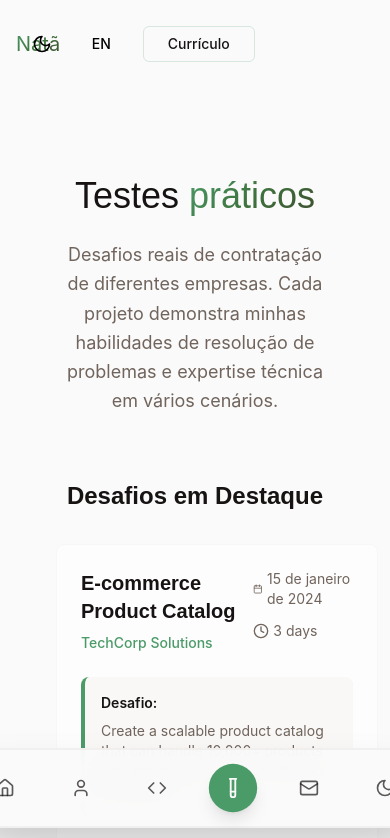
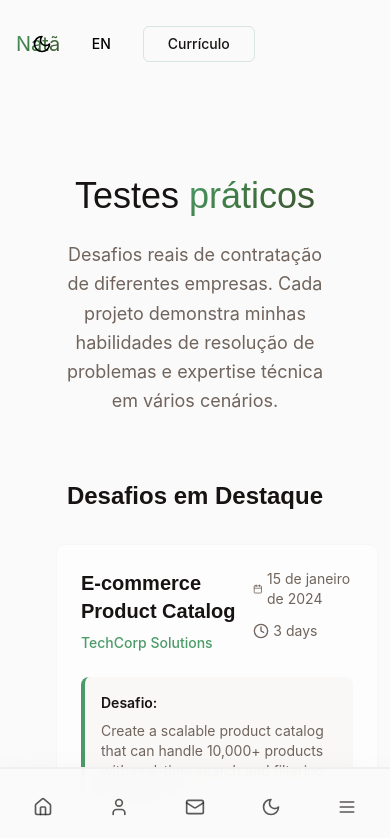
Before and after one commit to DevPedro10/Portfolio, a React (Vite) app: page /practical-tests in a window 390 px wide. Shown: the top 838 px of the page. Built offline with nearby package versions, Linux system fonts and the light colour scheme.

Commit message:
feat: refine MobileBottomNav behavior and style

```diff
--- a/src/components/MobileBottomNav.tsx
+++ b/src/components/MobileBottomNav.tsx
@@ -1,22 +1,25 @@
-import { Home, User, Code, FileText, Mail, Sun, Moon, Notebook, TestTube } from "lucide-react";
-import { useLocation, Link } from "react-router-dom";
+import { Home, User, Mail, Sun, Moon, Menu } from "lucide-react";
+import { useLocation } from "react-router-dom";
 import { useTheme } from "next-themes";
 import { useLanguage } from "@/contexts/LanguageContext";
+import { useState } from "react";
+import { MobileMenu } from "@/components/MobileMenu";
 
 export const MobileBottomNav = () => {
   const location = useLocation();
   const { theme, setTheme } = useTheme();
   const { t } = useLanguage();
+  const [isMenuOpen, setIsMenuOpen] = useState(false);
 
   const scrollToSection = (sectionId: string) => {
-    if (location.pathname !== '/') {
+    if (location.pathname !== "/") {
       window.location.href = `/#${sectionId}`;
       return;
     }
 
     const element = document.getElementById(sectionId);
     if (element) {
-      element.scrollIntoView({ behavior: 'smooth' });
+      element.scrollIntoView({ behavior: "smooth" });
     }
   };
 
@@ -24,44 +27,39 @@ export const MobileBottomNav = () => {
     {
       icon: Home,
       label: "Home",
-      action: () => scrollToSection('hero'),
-      isActive: location.pathname === '/' && window.scrollY < 100
+      action: () => scrollToSection("hero"),
+      isActive: location.pathname === "/" && window.scrollY < 100,
     },
     {
       icon: User,
       label: "About",
-      action: () => scrollToSection('about'),
-      isActive: false
-    },
-    {
-      icon: Code,
-      label: "Projects",
-      action: () => scrollToSection('projects'),
-      isActive: false
-    },
-    {
-      icon: TestTube,
-      label: "Tests",
-      action: () => window.location.href = '/practical-tests',
-      isActive: location.pathname === '/practical-tests'
+      action: () => scrollToSection("about"),
+      isActive: false,
     },
     {
       icon: Mail,
       label: "Contact",
-      action: () => scrollToSection('contact'),
-      isActive: false
+      action: () => scrollToSection("contact"),
+      isActive: false,
     },
     {
-      icon: theme === 'dark' ? Sun : Moon,
+      icon: theme === "dark" ? Sun : Moon,
       label: "Theme",
-      action: () => setTheme(theme === 'dark' ? 'light' : 'dark'),
-      isActive: false
-    }
+      action: () => setTheme(theme === "dark" ? "light" : "dark"),
+      isActive: false,
+    },
+    {
+      icon: Menu,
+      label: "Menu",
+      action: () => setIsMenuOpen(true),
+      isActive: false,
+    },
   ];
 
   return (
-    <div className="md:hidden fixed bottom-4 left-1/2 transform -translate-x-1/2 z-50">
-      <div className="bg-background/95 backdrop-blur-lg border-2 border-border/40 rounded-full px-6 py-4 shadow-2xl">
+    <>
+      <div className="md:hidden fixed bottom-[-3px] left-1/2 transform -translate-x-1/2 z-50">
+        <div className="bg-background/95 backdrop-blur-lg border-2 border-border/40 px-6 py-4 shadow-2xl">
           <div className="flex items-center space-x-8">
             {navItems.map((item, index) => {
               const Icon = item.icon;
@@ -69,10 +67,9 @@ export const MobileBottomNav = () => {
                 <button
                   key={index}
                   onClick={item.action}
-                className={`p-3 rounded-full transition-all duration-300 ${
-                  item.isActive
-                    ? 'bg-primary text-primary-foreground shadow-lg scale-110'
-                    : 'text-foreground/70 hover:text-primary hover:bg-primary/10 hover:scale-105'
+                  className={`p-3 rounded-full transition-all duration-300 ${item.isActive
+                    ? "bg-primary text-primary-foreground shadow-lg scale-110"
+                    : "text-foreground/70 hover:text-primary hover:bg-primary/10 hover:scale-105"
                     }`}
                   aria-label={item.label}
                 >
@@ -83,5 +80,9 @@ export const MobileBottomNav = () => {
           </div>
         </div>
       </div>
+
+      {/* MobileMenu integrado */}
+      <MobileMenu isOpen={isMenuOpen} setIsOpen={setIsMenuOpen} />
+    </>
   );
 };
```
Lines whose indentation alone changed are shown as unchanged.
